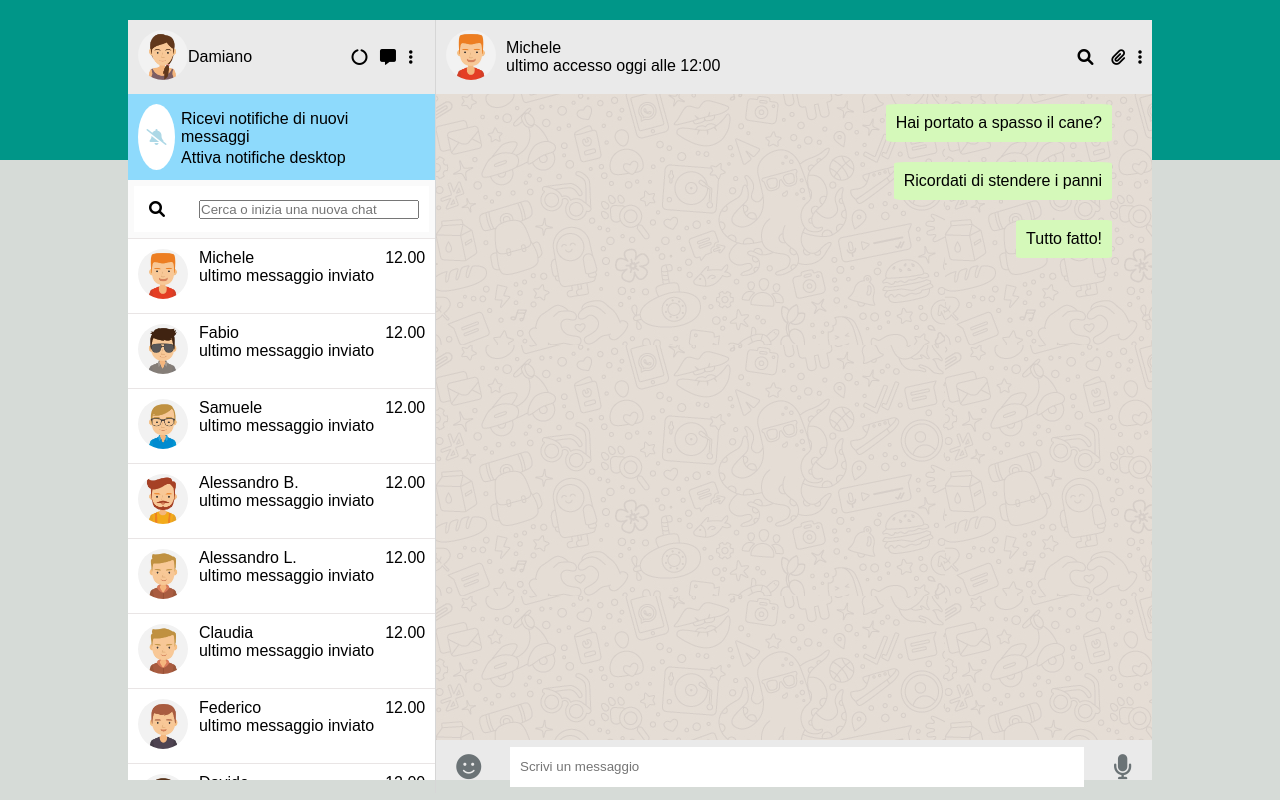
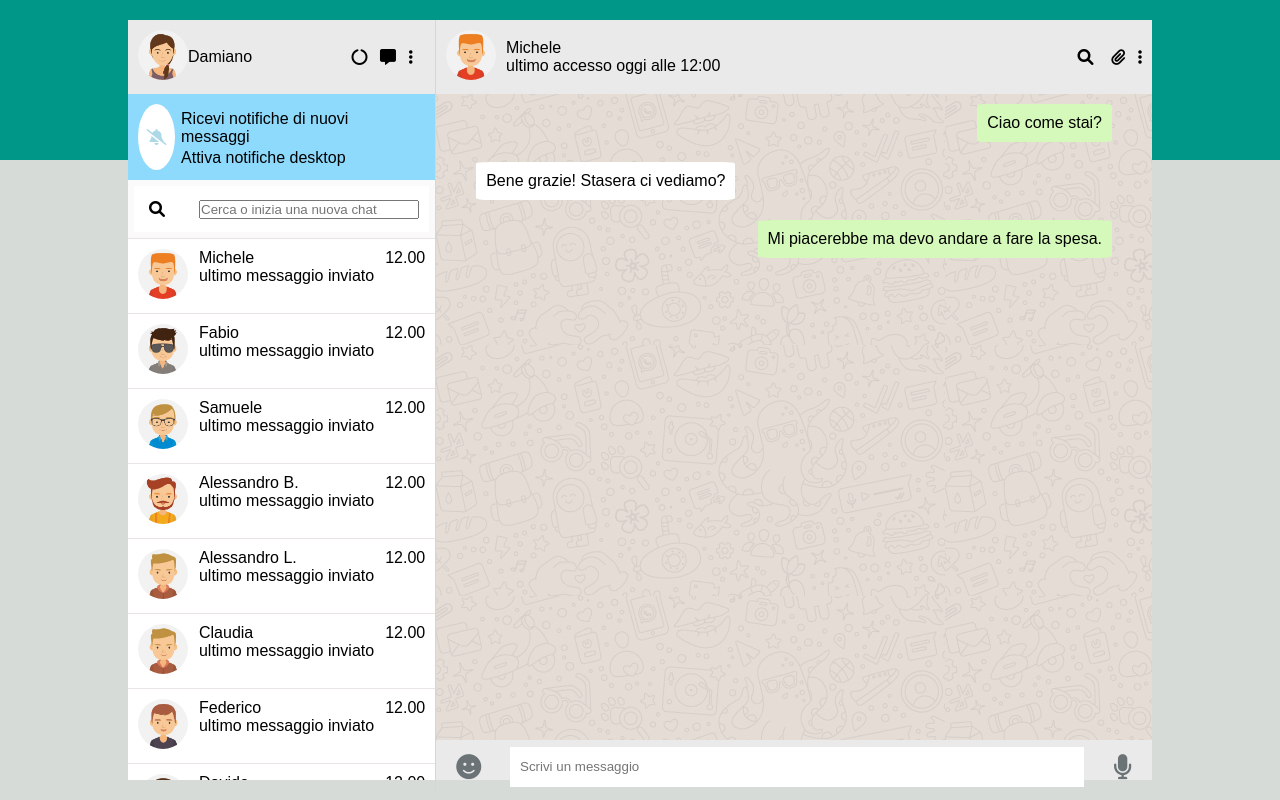
Before and after one commit to damianolagana/vue-boolzapp, a plain HTML site: page Milestone 2/index.html in a window 1280 px wide. Drawn offline with nearby package versions, Linux system fonts and the light colour scheme.

Commit message:
chat messages sent vs received

```diff
--- a/Milestone 2/JS/main.js
+++ b/Milestone 2/JS/main.js
@@ -175,6 +175,12 @@ createApp({
         }
     },
     methods: {
-
+        getMessageClass(message){
+            let messageClass = "messageSent";
+            if(message.status == "received"){
+                messageClass = "messageReceived"
+            }
+            return messageClass
+        }
     }
 }).mount("#app")
--- a/Milestone 2/index.html
+++ b/Milestone 2/index.html
@@ -96,7 +96,7 @@
                         <div class="messageReceived message">
                             Messaggio ricevuto
                         </div> -->
-                        <div v-for="message in contacts[0].messages" class="message messageSent">
+                        <div v-for="message in contacts[1].messages" class="message" :class="getMessageClass(message)">
                             {{message.message}}
                         </div>
                     </div>
```
